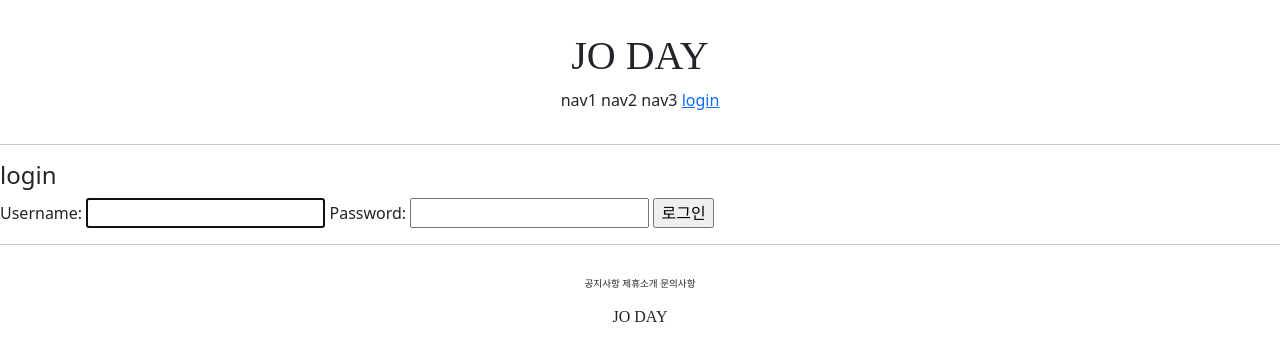
After one commit to Jodayday/framework, a Django app: page /account/login/ in a window 1280 px wide. The commit adds this page. Shown: the top 361 px of the page. Run offline with Django 4.2, Linux system fonts and the light colour scheme; some web fonts are replaced.

Commit message:
제공되는 login, logout form를 사용, 성공시 화면이동은 next > settings.py의 LOGIN_REDIRECT_URL > defautl 순이다.

```diff
--- /dev/null
+++ b/accountapp/templates/accountapp/login.html
@@ -0,0 +1,21 @@
+{% extends 'base.html' %}
+
+
+{% block content %}
+
+<div>
+    <div>
+        <h4>login</h4>
+    </div>
+    <div>
+        <form action="" method="post">
+            {% csrf_token %}
+            {{form}}
+<input type="submit" value="로그인">
+        </form>
+    </div>
+</div>
+
+
+
+{% endblock %}
--- a/accountapp/urls.py
+++ b/accountapp/urls.py
@@ -3,10 +3,13 @@ from django.urls import path
 
 from accountapp.views import index
 from accountapp.views import AccountCreateView
+from django.contrib.auth.views import LoginView, LogoutView
 app_name = "accountapp"
 
 urlpatterns = [
     path('hi/',index, name='hi'),
+    path('login/',LoginView.as_view(template_name='accountapp/login.html'), name='login'),
+    path('logout/',LogoutView.as_view(), name='logout'),
     path('create/',AccountCreateView.as_view(), name='create'),
 
 ]
--- a/config/settings.py
+++ b/config/settings.py
@@ -11,6 +11,7 @@ https://docs.djangoproject.com/en/4.0/ref/settings/
 """
 
 from pathlib import Path
+from django.urls import reverse_lazy
 import environ
 import os
 
@@ -140,3 +141,6 @@ STATICFILES_DIRS = [
 # https://docs.djangoproject.com/en/4.0/ref/settings/#default-auto-field
 
 DEFAULT_AUTO_FIELD = 'django.db.models.BigAutoField'
+
+LOGIN_REDIRECT_URL = reverse_lazy('accountapp:hi')
+LOGOUT_REDIRECT_URL = reverse_lazy('accountapp:hi')
--- a/templates/header.html
+++ b/templates/header.html
@@ -6,6 +6,15 @@
         <span>nav1</span>
         <span>nav2</span>
         <span>nav3</span>
-        <span>nav4</span>
+        {% if not user.is_authenticated %}
+        <a href="{% url 'accountapp:login' %}?next={{ request.path }}">
+            <span>login</span>
+        </a>
+        {% else %}
+        <!-- next로 인자를 넘겨주어 해당위치로 이동된다  -->
+        <a href="{% url 'accountapp:logout' %}?next={{ request.path }}">
+            <span>logout</span>
+        </a>
+        {% endif %}
     </div>
 </div>
```
Also changed, not shown: accountapp/views.py (line endings or trailing spaces).
